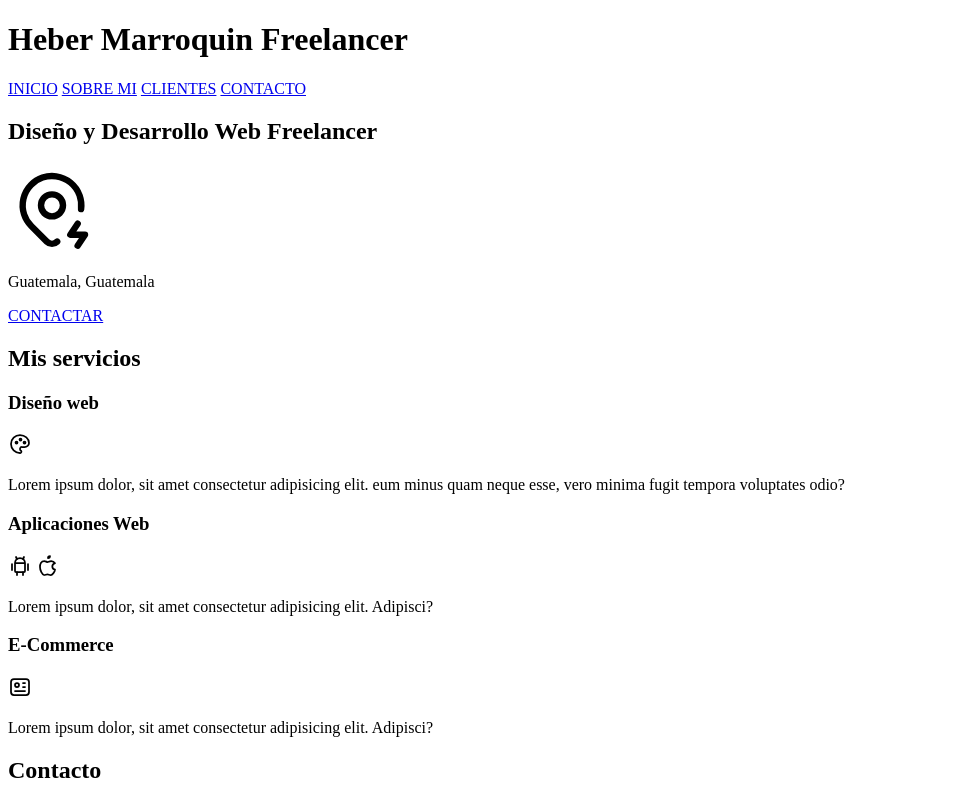
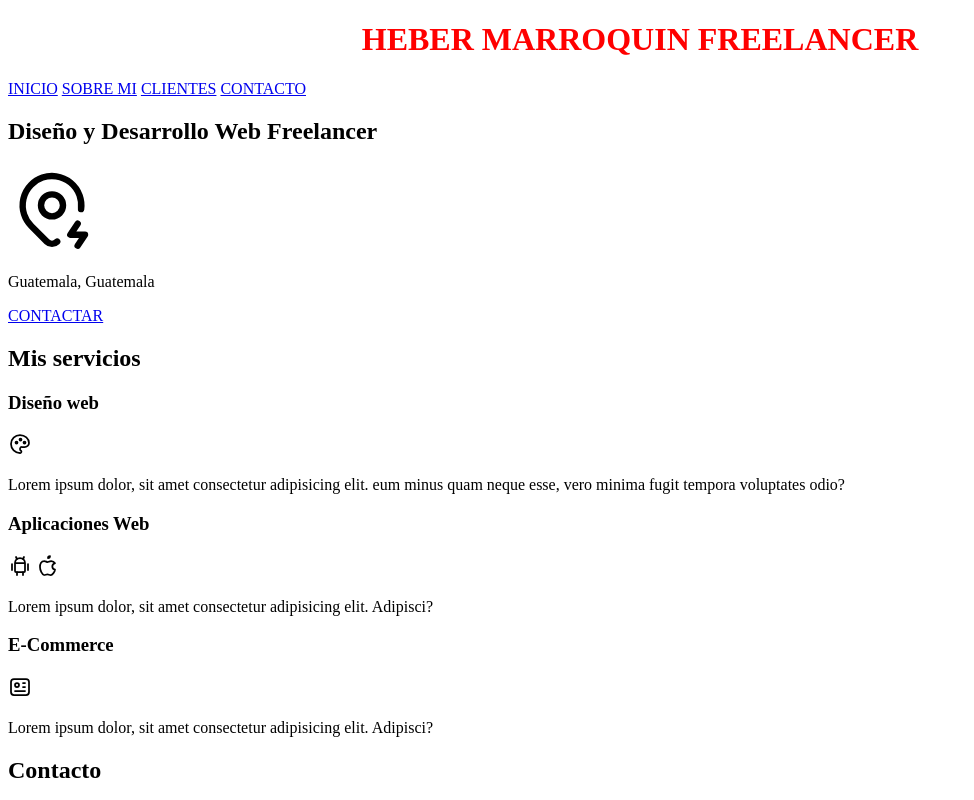
Before and after one commit to HeberLeo19/WebDevelope_Curse, a plain HTML site: page index.html in a window 1280 px wide. Shown: the top 800 px of the page, without its empty margins (0-974 px from the left). Drawn offline with Linux system fonts and the light colour scheme.

Commit message:
Clase #21

```diff
--- a/index.html
+++ b/index.html
@@ -3,6 +3,7 @@
 <head>
     <meta charset="UTF-8">
     <meta name="viewport" content="width=device-width, initial-scale=1.0">
+    <link rel="stylesheet" href="style.css">
     <title>Diseñador Freelancer</title>
 </head>
 <body>
--- /dev/null
+++ b/style.css
@@ -0,0 +1,5 @@
+h1{
+    text-align: center;
+    color: red;
+    text-transform: uppercase;
+}
```
